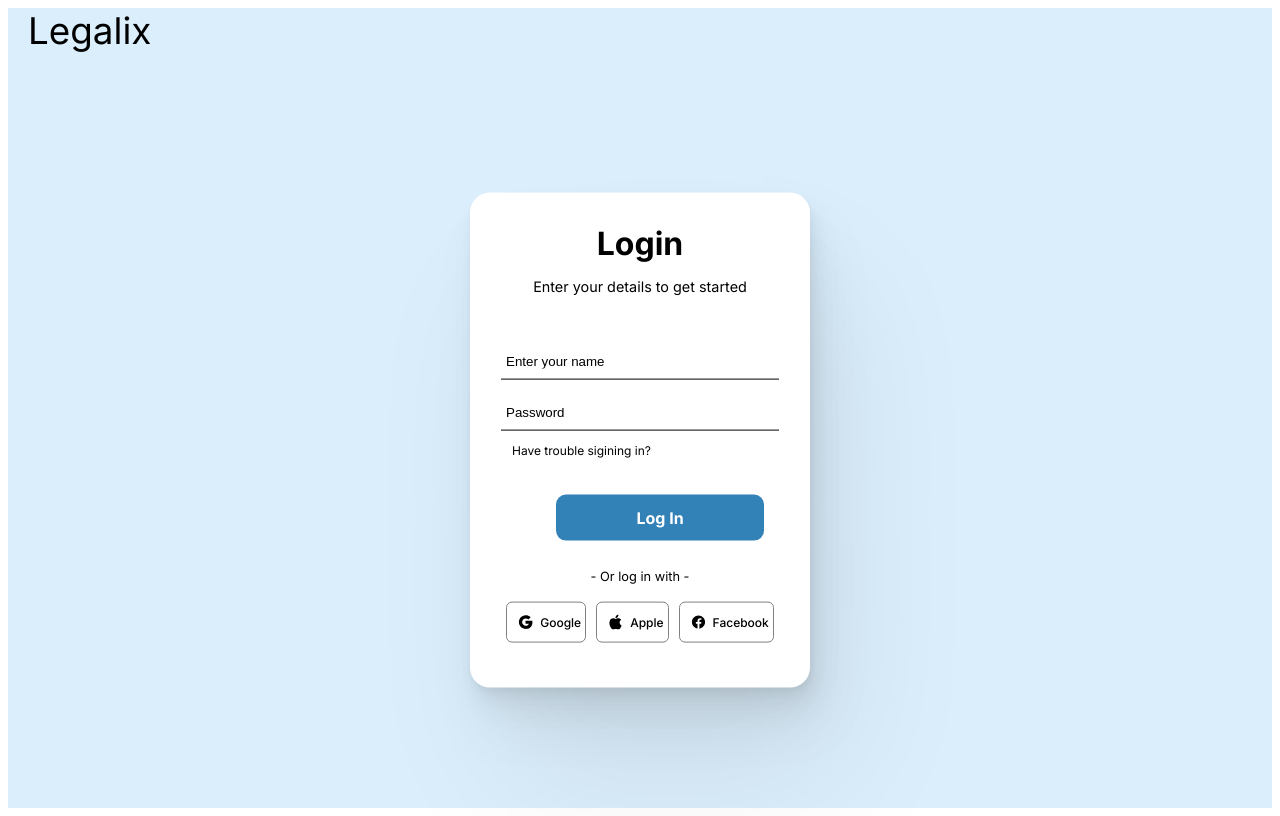
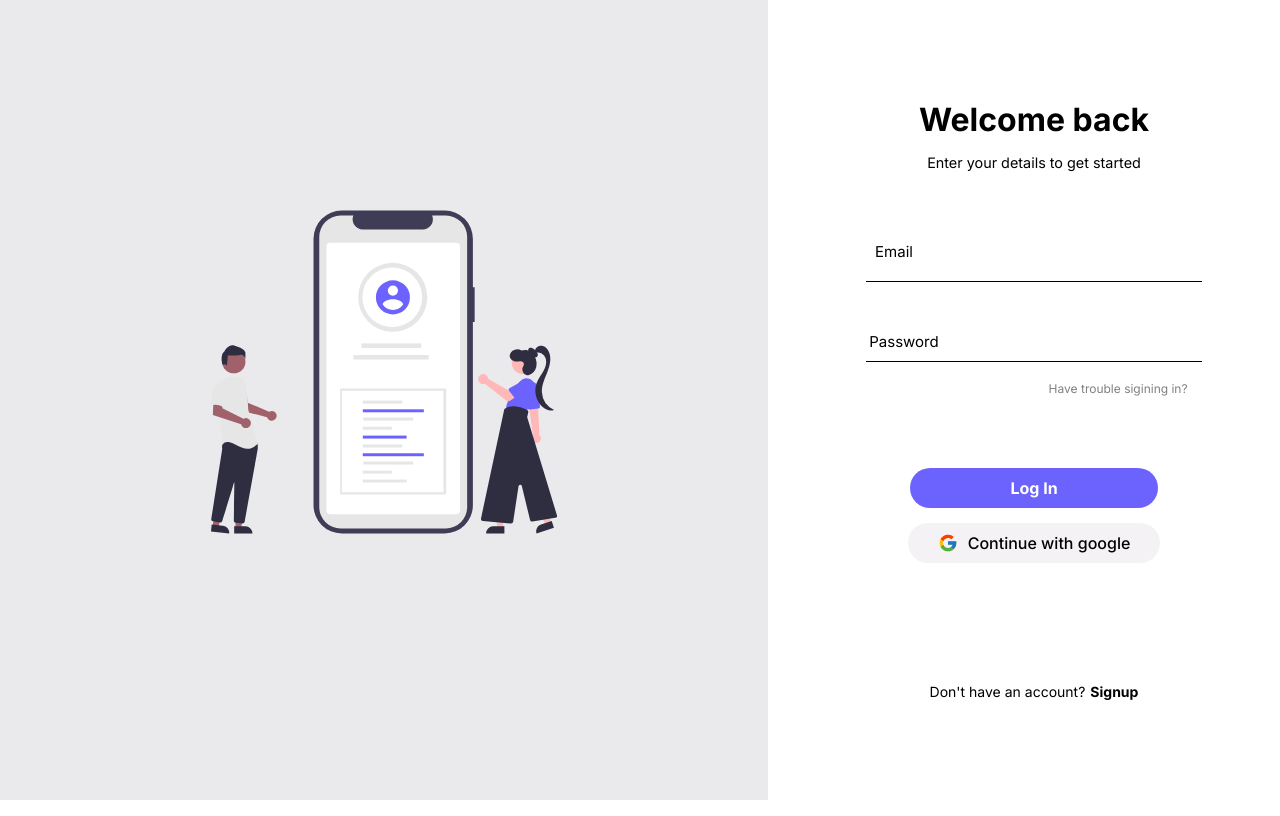
Before and after one commit to RishiRaamNS/SIH2023, a Next.js app: page /login in a window 1280 px wide. Built offline with nearby package versions, Linux system fonts and the light colour scheme.

Commit message:
final v1

```diff
--- a/app/Components/Container.css
+++ b/app/Components/Container.css
@@ -1,24 +1,23 @@
 .Container {
   background-color: white;
-  width: 25%;
-  border-radius: 20px;
+  width: 100%;
   text-align: center;
   display: flex;
   flex-direction: column;
   align-items: center;
   justify-content: center;
-  padding: 10px 10px 30px 10px;
-  box-shadow: 0.9px 2.5px 4.1px rgba(0, 0, 0, 0.02),
-    2.1px 6px 9.8px rgba(0, 0, 0, 0.028), 4px 11.3px 18.4px rgba(0, 0, 0, 0.035),
-    7.1px 20.1px 32.8px rgba(0, 0, 0, 0.042),
-    13.4px 37.6px 61.4px rgba(0, 0, 0, 0.05),
-    32px 90px 147px rgba(0, 0, 0, 0.07);
+  padding: 30px 10px;
+  padding-top: 0;
+  height: 100vh;
+  padding-bottom: 0;
 }
 
-.heading {
+.container--heading {
   margin-bottom: 0;
   font-size: 2rem;
+  margin-top: 0;
 }
+
 .signin-options {
   display: flex;
   flex-direction: row;
@@ -36,10 +35,12 @@
   justify-content: center;
   font-size: 12px;
   font-weight: 500;
-  padding: 0px 0.25rem;
+  padding: 0px 0.7rem;
   border-radius: 6px;
 }
-
+.input-wrapper {
+  position: absolute;
+}
 .input {
   padding: 15px 30% 10px 30%;
   padding-left: 5px;
@@ -48,35 +49,120 @@
   transition: all 1s;
   outline: none;
   border-bottom: 1px solid black;
+  box-shadow: none !important;
 }
 
-.input:active {
-  transform: scale(1.5);
-  border: none;
-  outline: none;
+.floating-label-1 {
+  font-size: 15px;
+  color: black;
+  position: relative;
+  pointer-events: none;
+  top: -50px;
+  right: 130px;
+  transition: all 0.1s ease;
+}
+.floating-label-2 {
+  font-size: 15px;
+  color: black;
+  position: relative;
+  pointer-events: none;
+  top: -30px;
+  right: 130px;
+  transition: all 0.1s ease;
 }
 
-.first-input {
-  margin-top: 30px;
+
+.first-input:active ~ .floating-label-1, .first-input:focus ~ .floating-label-1
+ {
+  top: -70px;
+  right: 148px;
+  opacity: 1;
+  color: #404040;
+  font-size: 13px;
 }
 
-input::placeholder {
-  text-align: left;
-  margin-left: 5px;
-  color: black;
-  font-weight: 500;
+.second-input:active ~ .floating-label-2, .second-input:focus ~ .floating-label-2
+{
+top: -50px;
+  right: 135px;
+  opacity: 1;
+  color: #404040;
+  font-size: 13px;}
+
+
+.floating-label-1 {
+  right: 140px;
 }
 
+
+
+.first-input {
+
+  margin-bottom: 10px;
+}
+
+
 .container--btn {
-  padding: 13px 80px;
-  margin-top: 25px;
+  padding: 10px 100px;
+  margin-top: 60px;
   margin-bottom: 15px;
-  border: none;
-  background-color: #3282b8;
   font-weight: 700;
   font-size: 16px;
-  border-radius: 10px;
+  border-radius: 30px;
   color: white;
+  background-color: #6c63ff;
+  margin-left: 0;
+  transition: all 0.5s;
+}
+
+.container--footer-text, .container--footer-link {
+  font-size: 14px;
+  margin: 0;
+  margin-top: 120px;
+}
+
+.container--footer-link {
+  font-weight: 700;
+  margin-left: 5px;
+  cursor: pointer;
+  transition: all 0.5s;
+}
+
+.container--footer-link:hover {
+  border-bottom: 1px solid black;
+}
+
+.container--footer-link:active {
+  opacity: 40%;
+}
+
+.btn-wrapper {
+  display: flex;
+  flex-direction: row;
+justify-content: center;
+background-color: #f4f2f5;
+  padding: 10px 30px;
+  border-radius: 30px;
+  align-items: center;
+  font-weight: 500;
+  cursor: pointer;
+  transition: all .5s;
+}
+
+.btn-wrapper:active, .container--btn:active {
+  transform: scale(0.9);
+  opacity: 70%;
+}
+.container--btn-2 {
+
+  margin: 0;
+  text-align: center;
+}
+
+.google-icon {
+  width: 20px;
+  height: 20px;
+  margin-right: 10px;
 }
 
 .container--btn:hover,
@@ -86,8 +172,7 @@ input::placeholder {
 
 .brand:hover,
 .brand:active {
-  background-color: black;
-  color: white;
+  background-color: aliceblue;
 }
 
 .brand-icon {
@@ -98,21 +183,17 @@ input::placeholder {
 
 /* Utility Classes */
 
-.center {
-  top: 55%;
-  left: 50%;
-  transform: translate(-50%, -50%);
-  position: absolute;
-}
-
 .left-align {
-  text-align: left;
-  width: 80%;
+  text-align: right;
+  width: 60%;
   font-size: 0.75rem;
+  margin-top: 0px;
+  color: gray;
 }
 
 .para {
   font-size: 0.9rem;
+  margin-bottom: 60px;
 }
 
 .mediumtxt {
--- a/app/Components/Container.js
+++ b/app/Components/Container.js
@@ -1,67 +1,22 @@
 import "./Container.css";
 
-export default function Container({ heading, btn, name }) {
+export default function Container({ heading, btn }) {
   return (
-    <div className="Container center">
-      <h1 className="heading">{heading}</h1>
+    <div className="Container login--right-container">
+      <h1 className="container--heading">{heading}</h1>
       <p className="para">Enter your details to get started</p>
-      <input
-        placeholder="Enter your name"
-        type="email"
-        className="input first-input"
-      ></input>
-      <input placeholder="Password" type="password" className="input"></input>
+      <input type="email" className="input first-input"></input>
+      <span class="floating-label floating-label-1">Email</span>
+      <input type="password" className="input second-input"></input>
+      <span class="floating-label floating-label-2">Password</span>
+
       <p className="left-align">Have trouble sigining in?</p>
-      <a className="container--btn btn">{btn}</a>
-      <p className="mediumtxt">- Or {name} with -</p>
-      <div className="signin-options">
-        <div className="brand">
-          <svg
-            className="brand-icon"
-            xmlns="http://www.w3.org/2000/svg"
-            x="0px"
-            y="0px"
-            viewBox="0 0 50 50"
-          >
-            <path d="M 25.996094 48 C 13.3125 48 2.992188 37.683594 2.992188 25 C 2.992188 12.316406 13.3125 2 25.996094 2 C 31.742188 2 37.242188 4.128906 41.488281 7.996094 L 42.261719 8.703125 L 34.675781 16.289063 L 33.972656 15.6875 C 31.746094 13.78125 28.914063 12.730469 25.996094 12.730469 C 19.230469 12.730469 13.722656 18.234375 13.722656 25 C 13.722656 31.765625 19.230469 37.269531 25.996094 37.269531 C 30.875 37.269531 34.730469 34.777344 36.546875 30.53125 L 24.996094 30.53125 L 24.996094 20.175781 L 47.546875 20.207031 L 47.714844 21 C 48.890625 26.582031 47.949219 34.792969 43.183594 40.667969 C 39.238281 45.53125 33.457031 48 25.996094 48 Z"></path>
-          </svg>
-          <p>Google</p>
-        </div>
-        <div className="brand">
-          <svg
-            className="brand-icon"
-            xmlns="http://www.w3.org/2000/svg"
-            viewBox="0 0 16 16"
-            id="apple"
-          >
-            <g fill-rule="evenodd">
-              <path
-                d="M11.6218,4.7571c-0.0193291,-2.02332 1.65317,-2.99846 1.72865,-3.04467c-0.939167,-1.37684 -2.40442,-1.56532 -2.92624,-1.58735c-1.24564,-0.125075 -2.431,0.734352 -3.06342,0.734352c-0.630702,0 -1.60726,-0.7153 -2.63953,-0.694961c-1.35921,0.0188997 -2.61125,0.789063 -3.31105,2.00483c-1.41025,2.44865 -0.360481,6.07511 1.01479,8.0616c0.671226,0.970026 1.47351,2.06429 2.52553,2.02476c1.0148,-0.0397892 1.39689,-0.654453 2.62078,-0.654453c1.22488,0 1.56888,0.654453 2.64224,0.634268c1.08898,-0.0196037 1.78139,-0.990762 2.44848,-1.96475c0.771157,-1.12822 1.0887,-2.22035 1.10719,-2.27707c-0.0234604,-0.0085233 -2.12539,-0.815491 -2.14743,-3.23655v0Z"
-                transform="translate(.745 3.743)"
-              ></path>
-              <path
-                d="M2.49696,2.55553c0.559066,-0.677623 0.934193,-1.61793 0.831414,-2.55553c-0.804695,0.031969 -1.78039,0.537152 -2.3568,1.21266c-0.51813,0.599437 -0.97158,1.55665 -0.848624,2.47462c0.897671,0.0697992 1.81466,-0.455431 2.37401,-1.13175v0Z"
-                transform="translate(7.857)"
-              ></path>
-            </g>
-          </svg>
-          <p>Apple</p>
-        </div>
-        <div className="brand">
-          <svg
-            className="brand-icon"
-            xmlns="http://www.w3.org/2000/svg"
-            x="0px"
-            y="0px"
-            width="100"
-            height="100"
-            viewBox="0 0 50 50"
-          >
-            <path d="M25,3C12.85,3,3,12.85,3,25c0,11.03,8.125,20.137,18.712,21.728V30.831h-5.443v-5.783h5.443v-3.848 c0-6.371,3.104-9.168,8.399-9.168c2.536,0,3.877,0.188,4.512,0.274v5.048h-3.612c-2.248,0-3.033,2.131-3.033,4.533v3.161h6.588 l-0.894,5.783h-5.694v15.944C38.716,45.318,47,36.137,47,25C47,12.85,37.15,3,25,3z"></path>
-          </svg>
-          <p>Facebook</p>
-        </div>
-      </div>
+      <a className="btn btn-primary container--btn">{btn}</a>
+      <div className="btn-wrapper">
+        <img src="/google.svg" className="google-icon" />
+        <a className="btn container--btn-2">Continue with google</a>
+          </div>
+          <p className="container--footer-text">Don't have an account?<a className="container--footer-link">Signup</a></p>
     </div>
   );
 }
--- a/app/login/page.js
+++ b/app/login/page.js
@@ -8,27 +8,15 @@ import Link from "next/link";
 export default function Login() {
   return (
     <div className="Login">
-      <Link href="/" className="brand-name">
-        Legalix
-      </Link>
-      <div className="right-align">
-        <svg
-          className="icon"
-          xmlns="http://www.w3.org/2000/svg"
-          viewBox="0 0 72 72"
-          id="language"
-        >
-          <g data-name="24 Language">
-            <path d="M19 58a1 1 0 0 1-.63-.23A28 28 0 0 1 36 8a27.74 27.74 0 0 1 12.35 2.86 1 1 0 0 1 .45 1.34 1 1 0 0 1-1.34.46 26 26 0 0 0-33.67 9.82 26 26 0 0 0 5.86 33.73 1 1 0 0 1 .14 1.41A1 1 0 0 1 19 58zm17 6a27.75 27.75 0 0 1-12.84-3.11 1 1 0 0 1 .92-1.78 26 26 0 0 0 34.13-36.63 26.26 26.26 0 0 0-5.84-6.68 1 1 0 0 1-.15-1.4 1 1 0 0 1 1.41-.15 28.21 28.21 0 0 1 6.28 7.19A28 28 0 0 1 36 64z"></path>
-            <path d="M35 63a1 1 0 0 1-.67-.26A30.51 30.51 0 0 1 26 50.38 39.12 39.12 0 0 1 23 36a36.4 36.4 0 0 1 3-14.39 35.7 35.7 0 0 1 8.33-12.35 1 1 0 0 1 1.34 1.48 33.77 33.77 0 0 0-7.88 11.65A34.53 34.53 0 0 0 25 36a37 37 0 0 0 2.8 13.62 28.65 28.65 0 0 0 7.87 11.64A1 1 0 0 1 35 63Z"></path>
-            <path d="M37 63a1 1 0 0 1-.67-1.74 28.65 28.65 0 0 0 7.87-11.64A37 37 0 0 0 47 36a34.53 34.53 0 0 0-2.79-13.61 33.77 33.77 0 0 0-7.88-11.65 1 1 0 1 1 1.34-1.48 35.7 35.7 0 0 1 8.38 12.35A36.4 36.4 0 0 1 49 36a39.12 39.12 0 0 1-3 14.38 30.51 30.51 0 0 1-8.37 12.36A1 1 0 0 1 37 63Z"></path>
-            <path d="M63 37H9a1 1 0 0 1 0-2h54a1 1 0 0 1 0 2zm-4-14H13a1 1 0 0 1 0-2h46a1 1 0 0 1 0 2zm0 28H13a1 1 0 0 1 0-2h46a1 1 0 0 1 0 2z"></path>
-            <path d="M36 63a1 1 0 0 1-1-1V10a1 1 0 0 1 2 0v52a1 1 0 0 1-1 1Z"></path>
-          </g>
-        </svg>
-        <button className="signup-btn">Signup</button>
+
+      <div className="login--flex-wrapper">
+        <div className="login--left-container">
+          <img src="/login.svg" className="login--hero-img" />
+        </div>
+        <div className="login--right-container">
+          <Container heading={"Welcome back"} btn={"Log In"} />
+        </div>
       </div>
-      <Container heading={"Login"} btn="Log In" name={"log in"} />
     </div>
   );
 }
--- a/app/signup/page.js
+++ b/app/signup/page.js
@@ -7,25 +7,14 @@ import ReactDOM from "react-dom";
 function Signup() {
   return (
     <div className="Signup">
-      <h1 className="brand-name">Legalix</h1>
-      <div className="right-align">
-        <svg
-          className="icon"
-          xmlns="http://www.w3.org/2000/svg"
-          viewBox="0 0 72 72"
-          id="language"
-        >
-          <g data-name="24 Language">
-            <path d="M19 58a1 1 0 0 1-.63-.23A28 28 0 0 1 36 8a27.74 27.74 0 0 1 12.35 2.86 1 1 0 0 1 .45 1.34 1 1 0 0 1-1.34.46 26 26 0 0 0-33.67 9.82 26 26 0 0 0 5.86 33.73 1 1 0 0 1 .14 1.41A1 1 0 0 1 19 58zm17 6a27.75 27.75 0 0 1-12.84-3.11 1 1 0 0 1 .92-1.78 26 26 0 0 0 34.13-36.63 26.26 26.26 0 0 0-5.84-6.68 1 1 0 0 1-.15-1.4 1 1 0 0 1 1.41-.15 28.21 28.21 0 0 1 6.28 7.19A28 28 0 0 1 36 64z"></path>
-            <path d="M35 63a1 1 0 0 1-.67-.26A30.51 30.51 0 0 1 26 50.38 39.12 39.12 0 0 1 23 36a36.4 36.4 0 0 1 3-14.39 35.7 35.7 0 0 1 8.33-12.35 1 1 0 0 1 1.34 1.48 33.77 33.77 0 0 0-7.88 11.65A34.53 34.53 0 0 0 25 36a37 37 0 0 0 2.8 13.62 28.65 28.65 0 0 0 7.87 11.64A1 1 0 0 1 35 63Z"></path>
-            <path d="M37 63a1 1 0 0 1-.67-1.74 28.65 28.65 0 0 0 7.87-11.64A37 37 0 0 0 47 36a34.53 34.53 0 0 0-2.79-13.61 33.77 33.77 0 0 0-7.88-11.65 1 1 0 1 1 1.34-1.48 35.7 35.7 0 0 1 8.38 12.35A36.4 36.4 0 0 1 49 36a39.12 39.12 0 0 1-3 14.38 30.51 30.51 0 0 1-8.37 12.36A1 1 0 0 1 37 63Z"></path>
-            <path d="M63 37H9a1 1 0 0 1 0-2h54a1 1 0 0 1 0 2zm-4-14H13a1 1 0 0 1 0-2h46a1 1 0 0 1 0 2zm0 28H13a1 1 0 0 1 0-2h46a1 1 0 0 1 0 2z"></path>
-            <path d="M36 63a1 1 0 0 1-1-1V10a1 1 0 0 1 2 0v52a1 1 0 0 1-1 1Z"></path>
-          </g>
-        </svg>
-        <button className="login-btn">Login</button>
+      <div className="login--flex-wrapper">
+        <div className="login--left-container">
+          <img src="/login.svg" className="login--hero-img" />
+        </div>
+        <div className="login--right-container">
+          <Container heading={"Signup"} btn="Sign up" />
+        </div>
       </div>
-      <Container heading={"Signup"} btn={"Create account"} name={"sign up"} />
     </div>
   );
 }
--- a/app/styles/App.css
+++ b/app/styles/App.css
@@ -1,3 +1,7 @@
+body {
+  margin: 0;
+}
+
 .right-side {
   display: flex;
   flex-direction: row;
--- a/app/styles/Login.css
+++ b/app/styles/Login.css
@@ -1,13 +1,35 @@
-@import url('https://fonts.googleapis.com/css2?family=Inter:wght@300;400;500;700;900&display=swap');
+@import url("https://fonts.googleapis.com/css2?family=Inter:wght@300;400;500;700;900&display=swap");
+body {
+    margin: 0;
+}
 
 .Login {
   font-family: Inter, sans-serif;
-  background-color: #dbeefb;
   height: 100vh;
   margin: 0;
   font-size: 62.5%;
   overflow: hidden;
+  background-color: #eae9eb;
+}
 
+.login--flex-wrapper {
+  display: grid;
+  grid-template-columns: 60% 40%;
+}
+
+.login--hero-img {
+  width: 45%;
+  height: 45%;
+}
+
+.login--left-container {
+    height: 100vh;
+    text-align: center;
+}
+
+
+.login--hero-img {
+    margin-top: 25%;
 }
 
 .icon {
@@ -26,7 +48,7 @@
 }
 
 .signup-btn {
-    background-color: #3282B8;
+  background-color: #3282b8;
   color: white;
   padding: 10px 20px;
   border-radius: 10px;
--- a/app/styles/Signup.css
+++ b/app/styles/Signup.css
@@ -1,59 +1,8 @@
-
 .Signup {
   font-family: Inter, sans-serif;
-  background-color: #dbeefb;
   height: 100vh;
   margin: 0;
   font-size: 62.5%;
   overflow: hidden;
-
+  background-color: #eae9eb;
 }
-
-.icon {
-    height: 50px;
-    width: 40px;
-}
-
-.Header {
-    max-width: 100vw;
-    display: flex;
-    flex-direction: row;
-    align-items: top;
-    justify-content: left;
-    position: absolute;
-    padding: 15px 5px;
-}
-
-.login-btn {
-    background-color: #3282B8;
-    color: white;
-    padding: 10px 20px;
-    border-radius: 10px;
-    border: none;
-    margin-left: 20px;
-    cursor: pointer;
-}
-
-.right-align {
-    position: relative;
-    float: right;
-    bottom: 47px;
-    right: 20px;
-    display: flex;
-    align-items: center;
-    flex-direction: row;
-}
-
-.brand-name {
-    margin: 0;
-    margin-top: 20px;
-    margin-left: 20px;
-    font-size: 2.3rem;
-}
-
-a {
-    text-decoration: none;
-    color: black;
-    margin-left: 40px;
-    font-size: 1rem;
-}
```
Also changed, not shown: public/google.svg (added), public/login.svg (added). Lines whose indentation alone changed are shown as unchanged.
